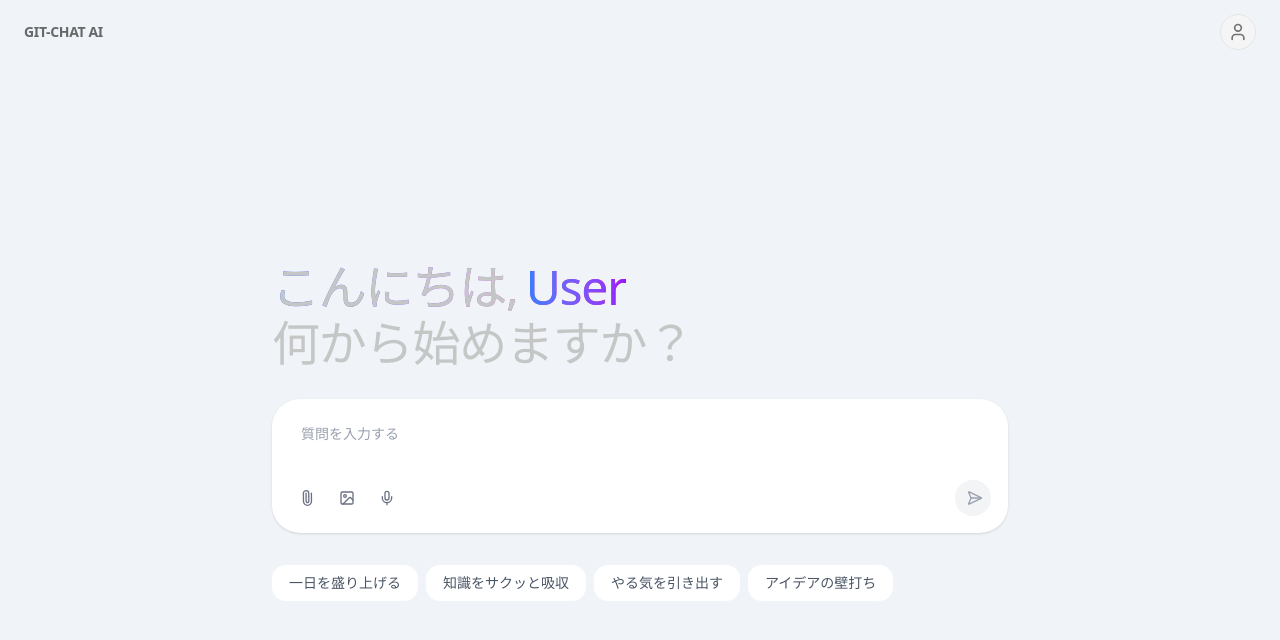
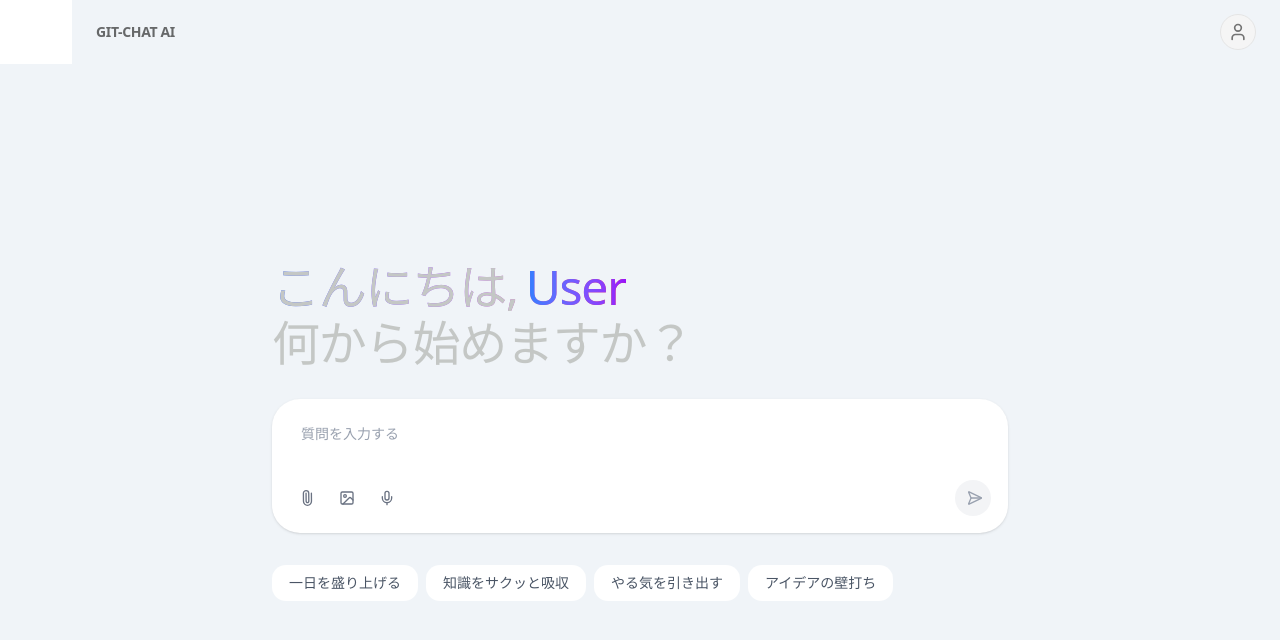
Before and after one commit to MattyaDaihuku/yorimichi, a Next.js app: page / in a window 1280 px wide. Shown: the top 640 px of the page. Built offline with nearby package versions, Linux system fonts and the light colour scheme; no server answers.

Commit message:
fix: ヘッダー固定

```diff
--- a/src/components/header.tsx
+++ b/src/components/header.tsx
@@ -17,10 +17,19 @@ export function Header({ title = "", className }: HeaderProps) {
   const [isMobileOpen, setIsMobileOpen] = useState(false);
 
   return (
-    <header className={cn(
-      "sticky top-0 z-20 px-6 pt-[env(safe-area-inset-top)] min-h-[calc(4rem+env(safe-area-inset-top))] transition-colors duration-300",
-      className || "bg-background" // 指定がなければデフォルト背景色
-    )}>
+    <>
+      {/* ヘッダー固定 */}
+      <div
+        aria-hidden="true"
+        className="h-[calc(4rem+env(safe-area-inset-top))] shrink-0"
+      />
+
+      <header
+        className={cn(
+          "fixed inset-x-0 top-0 md:left-[72px] z-50 px-6 pt-[env(safe-area-inset-top)] h-[calc(4rem+env(safe-area-inset-top))] transition-colors duration-300",
+          className || "bg-background"
+        )}
+      >
         <Sheet open={isMobileOpen} onOpenChange={setIsMobileOpen}>
           <SheetTrigger asChild>
             <button
@@ -74,5 +83,6 @@ export function Header({ title = "", className }: HeaderProps) {
           </div>
         </div>
       </header>
+    </>
   );
 }
```
Lines whose indentation alone changed are shown as unchanged.
